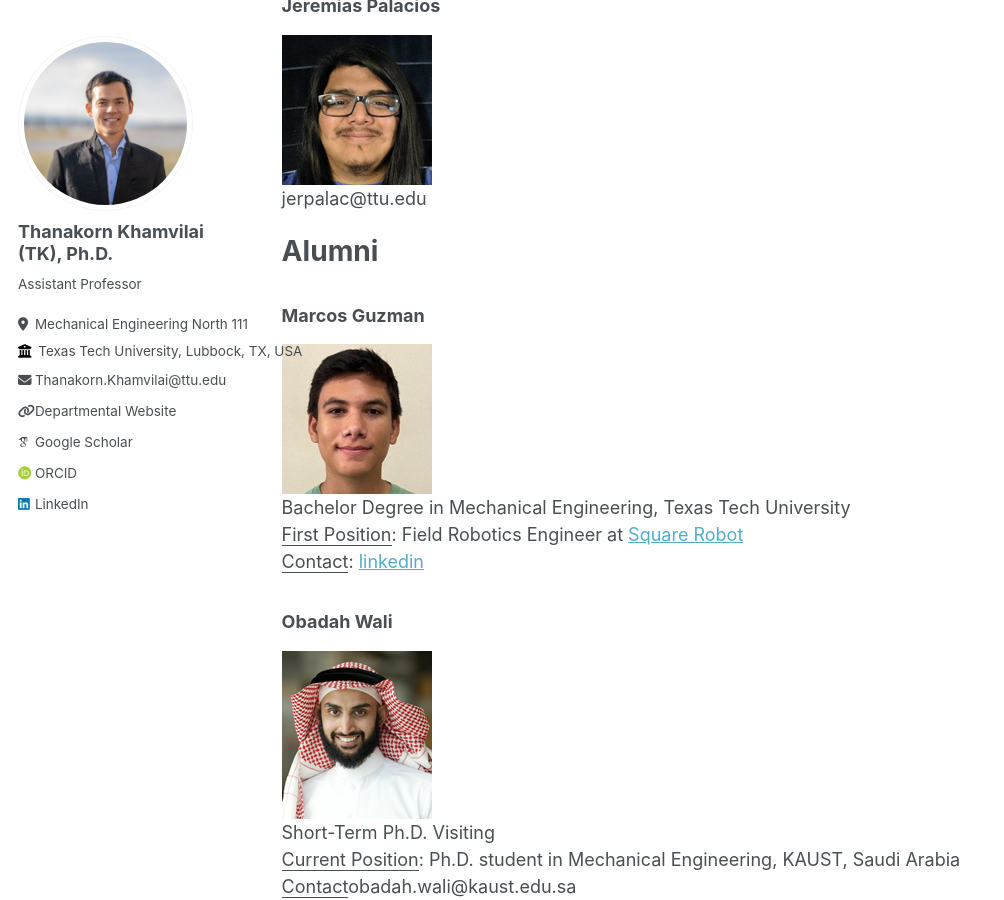
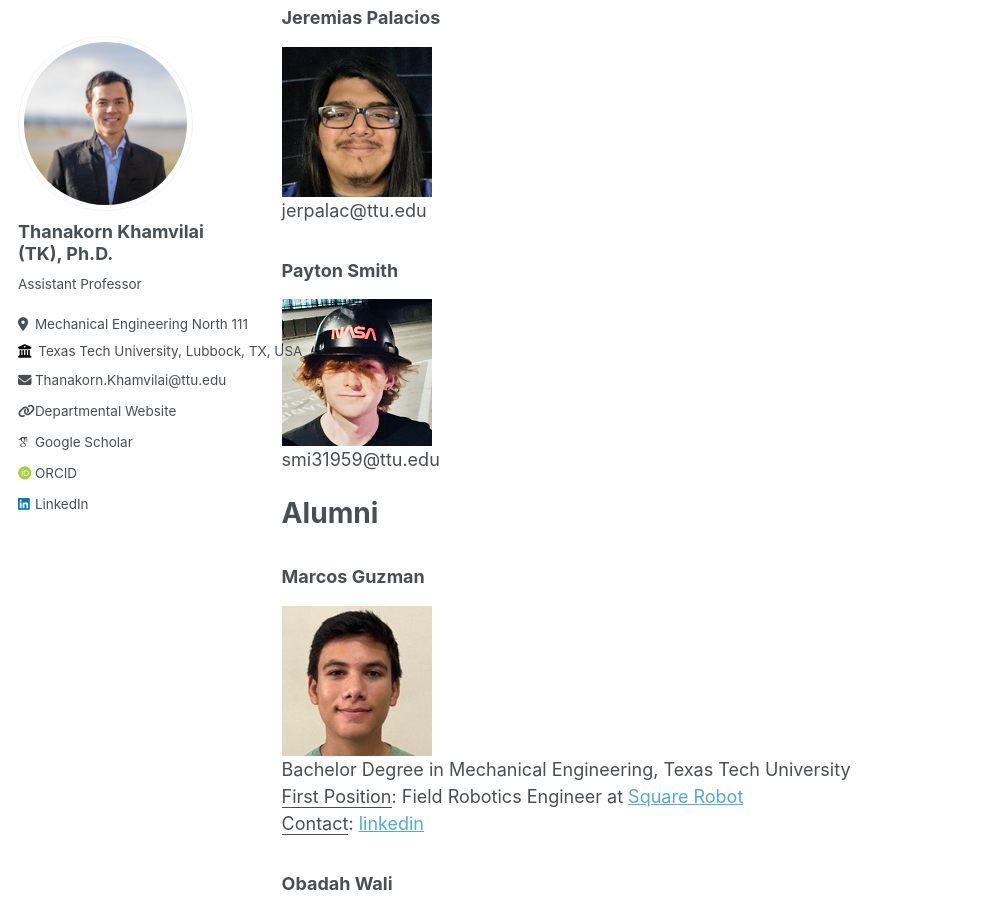
Before and after one commit to tkhamvilai/tkhamvilai.github.io, a Jekyll site: the page built from _pages/group.md, in a window 1280 px wide and 900 px high, scrolled down 2870 px. Shown: the whole window, without its empty margins (0-1004 px from the left). Built offline with Jekyll 4.4.1, drawn with Linux system fonts in a browser that asks for light colours; some web fonts are replaced.

Commit message:
add new undergrad

```diff
--- a/_pages/group.md
+++ b/_pages/group.md
@@ -45,13 +45,18 @@ smelass@ttu.edu
 
 ### Christopher Wilcox
 
-![SierraMelass](/images/profile.png#left "ChristopherWilcox")\
+![ChristopherWillcox](/images/ChristopherWillcox.png#left "ChristopherWillcox")\
 chrwillc@ttu.edu
 
 ### Jeremias Palacios
 
 ![JeremiasPalacios](/images/JeremiasPalacios.png#left "JeremiasPalacios")\
 jerpalac@ttu.edu
+
+### Payton Smith
+
+![PaytonSmith](/images/PaytonSmith.png#left "PaytonSmith")\
+smi31959@ttu.edu
 
 # Alumni
 
```
Also changed, not shown: images/ChristopherWillcox.png (added), images/PaytonSmith.png (added).
